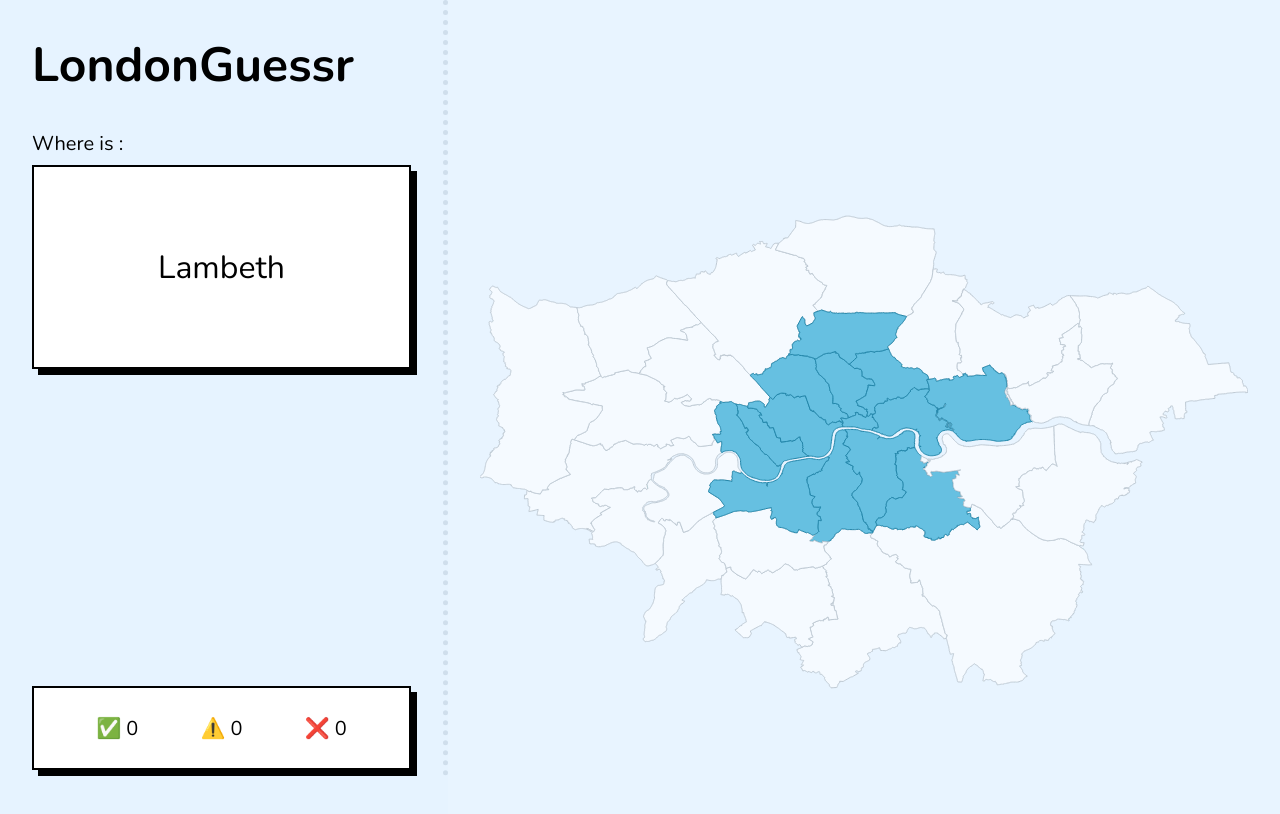
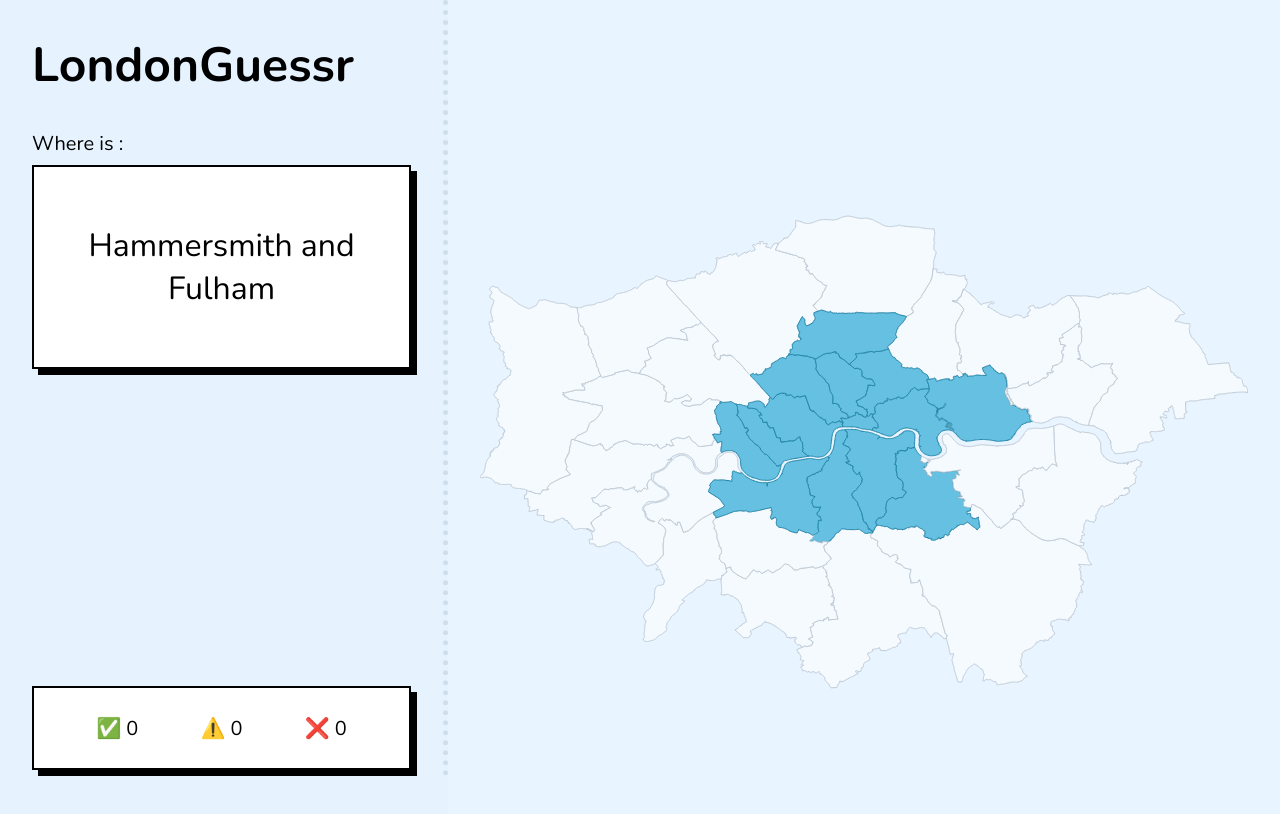
Before and after one commit to evasseure/london-guessr, a React (Vite) app: page / in a window 1280 px wide. Shown: the top 814 px of the page. Built offline with nearby package versions, Linux system fonts and the light colour scheme.

Commit message:
Added questions shuffling

```diff
--- a/src/App.tsx
+++ b/src/App.tsx
@@ -12,7 +12,11 @@ export function App() {
   const mapZoneRed = useRef(null);
 
   const [questions, setQuestions] = useState<Question[]>(
-    mapData.features.filter((f) => !f.properties.ignore).map((f) => ({ id: f.properties.id, name: f.properties.name }))
+    d3.shuffle(
+      mapData.features
+        .filter((f) => !f.properties.ignore)
+        .map((f) => ({ id: f.properties.id, name: f.properties.name }))
+    )
   );
   const [answers, setAnswers] = useState<Answer[]>([]);
   const [triesCounter, setTriesCounter] = useState<number>(0);
```
